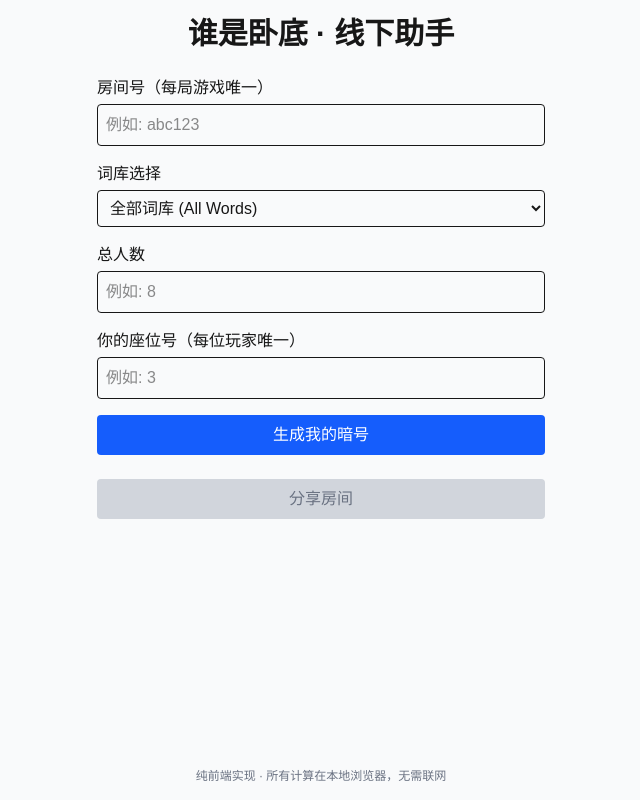
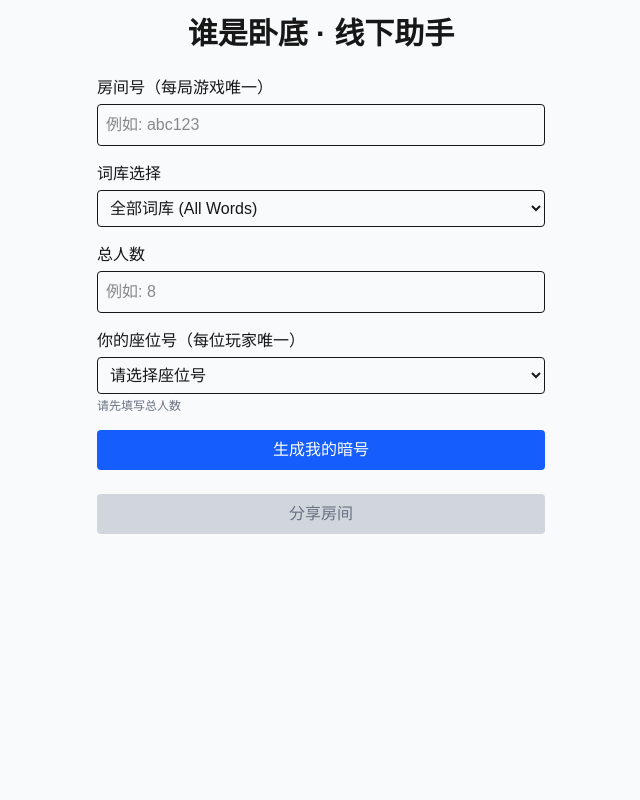
Before and after one commit to justoy/undercover-app, a Next.js app: page / in a window 1280 px wide. Shown: the whole page, without its empty margins (319-959 px from the left). Built offline with nearby package versions, Linux system fonts and the light colour scheme.

Commit message:
make seat number dropdown list

```diff
--- a/app/page.js
+++ b/app/page.js
@@ -33,6 +33,17 @@ export default function UndercoverApp() {
       if (category) setWordCategory(category);
     }
   }, []);
+
+  // Reset seat number when player count changes
+  useEffect(() => {
+    const currentPlayerCount = parseInt(playerCount, 10);
+    const currentSeatNumber = parseInt(seatNumber, 10);
+
+    // Reset seat number if it's invalid for the new player count
+    if (currentSeatNumber > currentPlayerCount || (playerCount && !seatNumber)) {
+      setSeatNumber("");
+    }
+  }, [playerCount]);
 
   // Generate shareable URL
   const getShareableURL = () => {
@@ -203,15 +214,25 @@ export default function UndercoverApp() {
         </div>
         <div>
           <label className="block mb-1">你的座位号（每位玩家唯一）</label>
-          <input
-            type="number"
+          <select
             value={seatNumber}
             onChange={(e) => setSeatNumber(e.target.value)}
-            min={1}
             className="w-full border rounded p-2"
-            placeholder="例如: 3"
             required
-          />
+            disabled={!playerCount || parseInt(playerCount, 10) < 1}
+          >
+            <option value="">请选择座位号</option>
+            {playerCount && parseInt(playerCount, 10) >= 1 &&
+              Array.from({ length: parseInt(playerCount, 10) }, (_, i) => i + 1).map(seat => (
+                <option key={seat} value={seat}>
+                  座位 {seat}
+                </option>
+              ))
+            }
+          </select>
+          {(!playerCount || parseInt(playerCount, 10) < 1) && (
+            <p className="text-xs text-gray-500 mt-1">请先填写总人数</p>
+          )}
         </div>
         <button
           type="submit"
@@ -293,10 +314,6 @@ export default function UndercoverApp() {
           )}
         </div>
       )}
-
-      <footer className="text-xs text-gray-500 mt-auto">
-        纯前端实现 · 所有计算在本地浏览器，无需联网
-      </footer>
     </div>
   );
 }
```
Also changed, not shown: 1 other file (tests, documents, lock files or other folders).
